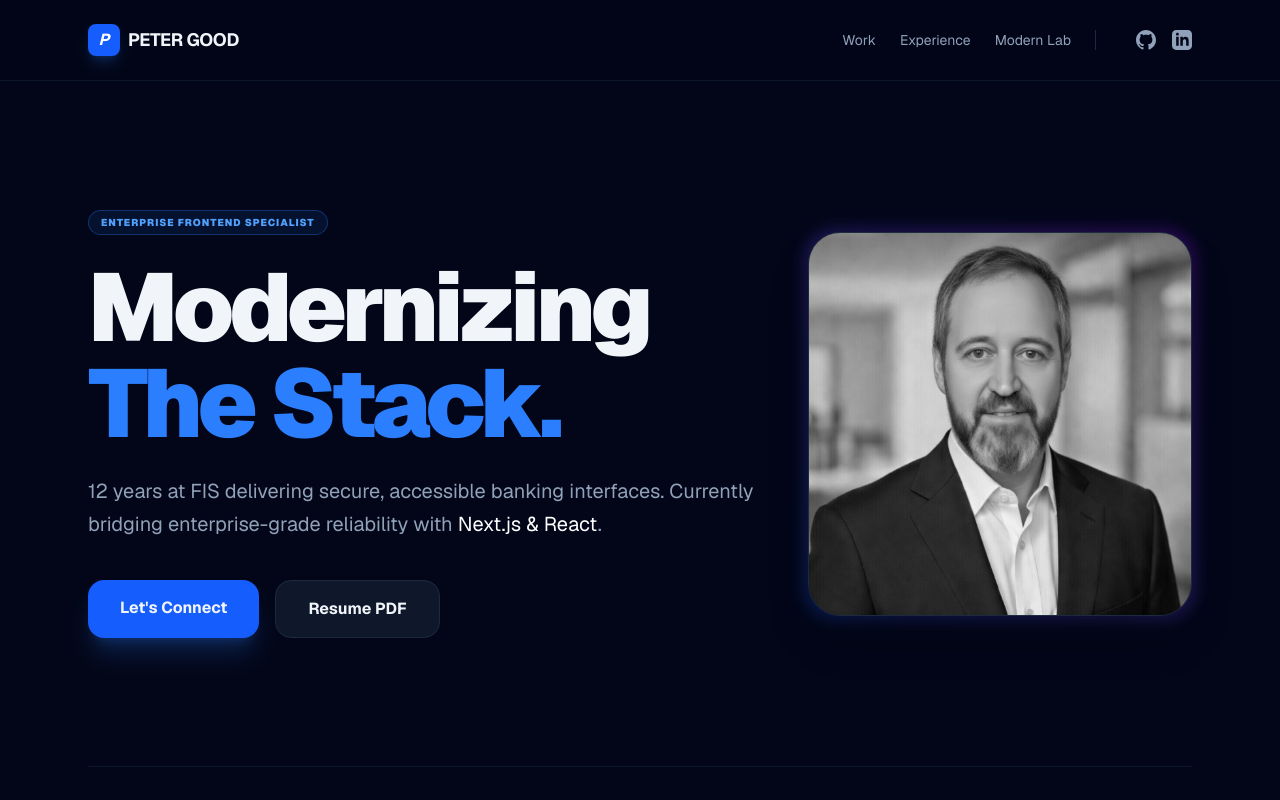
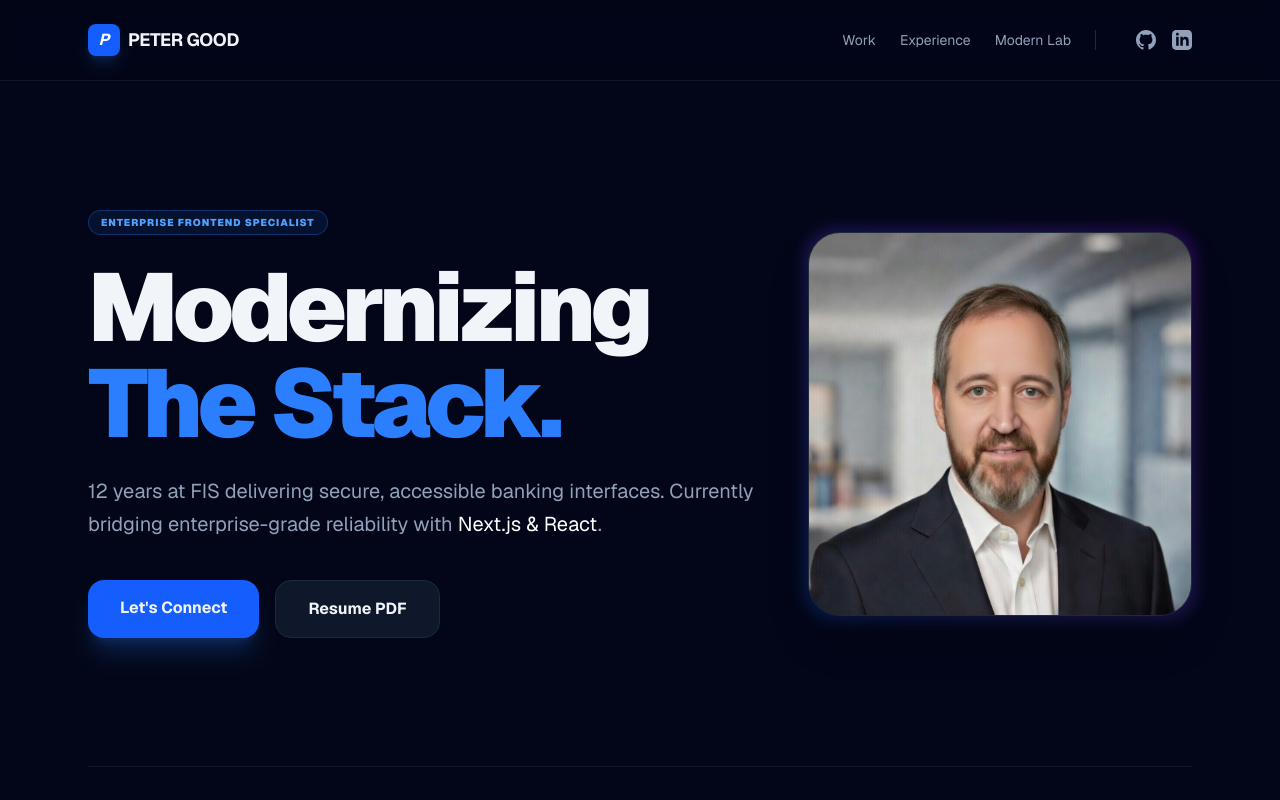
Before and after one commit to Peterbgood/my-portfolio, a Next.js app: page / in a window 1280 px wide. Shown: the top 800 px of the page. Built offline with nearby package versions, Linux system fonts and the light colour scheme.

Commit message:
made option to run locally

```diff
--- a/app/page.tsx
+++ b/app/page.tsx
@@ -1,6 +1,10 @@
 import React from 'react';
 
 export default function Portfolio() {
+  // Logic to handle the sub-folder path for GitHub Pages vs Local Dev
+  const isProd = process.env.NODE_ENV === 'production';
+  const bPath = isProd ? '/my-portfolio' : '';
+
   return (
     <div className="min-h-screen bg-slate-950 text-slate-100 selection:bg-blue-500/30 font-sans scroll-smooth">
       {/* Background Decorative Elements */}
@@ -56,7 +60,7 @@ export default function Portfolio() {
                <a href="mailto:peterwgood@gmail.com" className="bg-blue-600 px-8 py-4 rounded-2xl font-bold hover:bg-blue-500 transition shadow-xl shadow-blue-500/20">
                   Let's Connect
                </a>
-               <a href="/my-portfolio/resume.pdf" target="_blank" className="px-8 py-4 bg-slate-900 border border-slate-800 rounded-2xl font-bold hover:bg-slate-800 transition">
+               <a href={`${bPath}/resume.pdf`} target="_blank" className="px-8 py-4 bg-slate-900 border border-slate-800 rounded-2xl font-bold hover:bg-slate-800 transition">
                   Resume PDF
                </a>
             </div>
@@ -65,11 +69,7 @@ export default function Portfolio() {
           <div className="relative group">
             <div className="absolute -inset-1 bg-gradient-to-tr from-blue-600 to-purple-600 rounded-[2rem] blur opacity-25 group-hover:opacity-50 transition duration-1000"></div>
             <div className="relative w-72 h-72 md:w-96 md:h-96 rounded-[2rem] overflow-hidden border border-slate-800 bg-slate-900 shadow-2xl">
-               <img
-                 src="/my-portfolio/peter.PNG"
-                 alt="Peter Good"
-                 className="w-full h-full object-cover grayscale hover:grayscale-0 transition-all duration-700"
-               />
+              <img src={`${bPath}/peter.PNG`} alt="Peter" />
             </div>
           </div>
         </section>
@@ -94,7 +94,6 @@ export default function Portfolio() {
           <h2 className="text-3xl font-black mb-16 text-center italic">The Career Arc</h2>
           <div className="max-w-3xl mx-auto space-y-12">
 
-            {/* 1: Present */}
             <div className="flex gap-6 group">
               <div className="flex flex-col items-center">
                 <div className="w-4 h-4 rounded-full bg-blue-500 shadow-[0_0_15px_#3b82f6]"></div>
@@ -109,7 +108,6 @@ export default function Portfolio() {
               </div>
             </div>
 
-            {/* 2: FIS Web Dev */}
             <div className="flex gap-6 group">
               <div className="flex flex-col items-center">
                 <div className="w-4 h-4 rounded-full bg-slate-700"></div>
@@ -124,7 +122,6 @@ export default function Portfolio() {
               </div>
             </div>
 
-            {/* 3: Account Manager */}
             <div className="flex gap-6 group">
               <div className="flex flex-col items-center">
                 <div className="w-4 h-4 rounded-full bg-slate-800"></div>
@@ -146,7 +143,6 @@ export default function Portfolio() {
           <h2 className="text-3xl font-black mb-12">Institutional Proof</h2>
           <div className="grid md:grid-cols-3 gap-6">
 
-            {/* Project 1 */}
             <div className="bg-slate-900/40 border border-slate-800 rounded-[2rem] overflow-hidden hover:border-blue-500/40 transition-all">
               <div className="p-8">
                 <h3 className="text-xl font-bold mb-2">Geo. D. Warthen Bank</h3>
@@ -158,7 +154,6 @@ export default function Portfolio() {
               </div>
             </div>
 
-            {/* Project 2 */}
             <div className="bg-slate-900/40 border border-slate-800 rounded-[2rem] overflow-hidden hover:border-purple-500/40 transition-all">
               <div className="p-8">
                 <h3 className="text-xl font-bold mb-2">Vast Bank</h3>
@@ -170,7 +165,6 @@ export default function Portfolio() {
               </div>
             </div>
 
-            {/* Project 3 */}
             <div className="bg-slate-900/40 border border-slate-800 rounded-[2rem] overflow-hidden hover:border-emerald-500/40 transition-all">
               <div className="p-8">
                 <h3 className="text-xl font-bold mb-2">Fidelity Bank</h3>
--- a/next.config.ts
+++ b/next.config.ts
@@ -1,12 +1,9 @@
-import type { NextConfig } from "next";
+const isProd = process.env.NODE_ENV === 'production';
 
-const nextConfig: NextConfig = {
+const nextConfig = {
   output: 'export',
-  images: {
-    unoptimized: true,
-  },
-  // We removed the // below to activate the path
-  basePath: '/my-portfolio',
+  // Only use the sub-path if we are building for production (GitHub Pages)
+  basePath: isProd ? '/my-portfolio' : '',
 };
 
 export default nextConfig;
```
